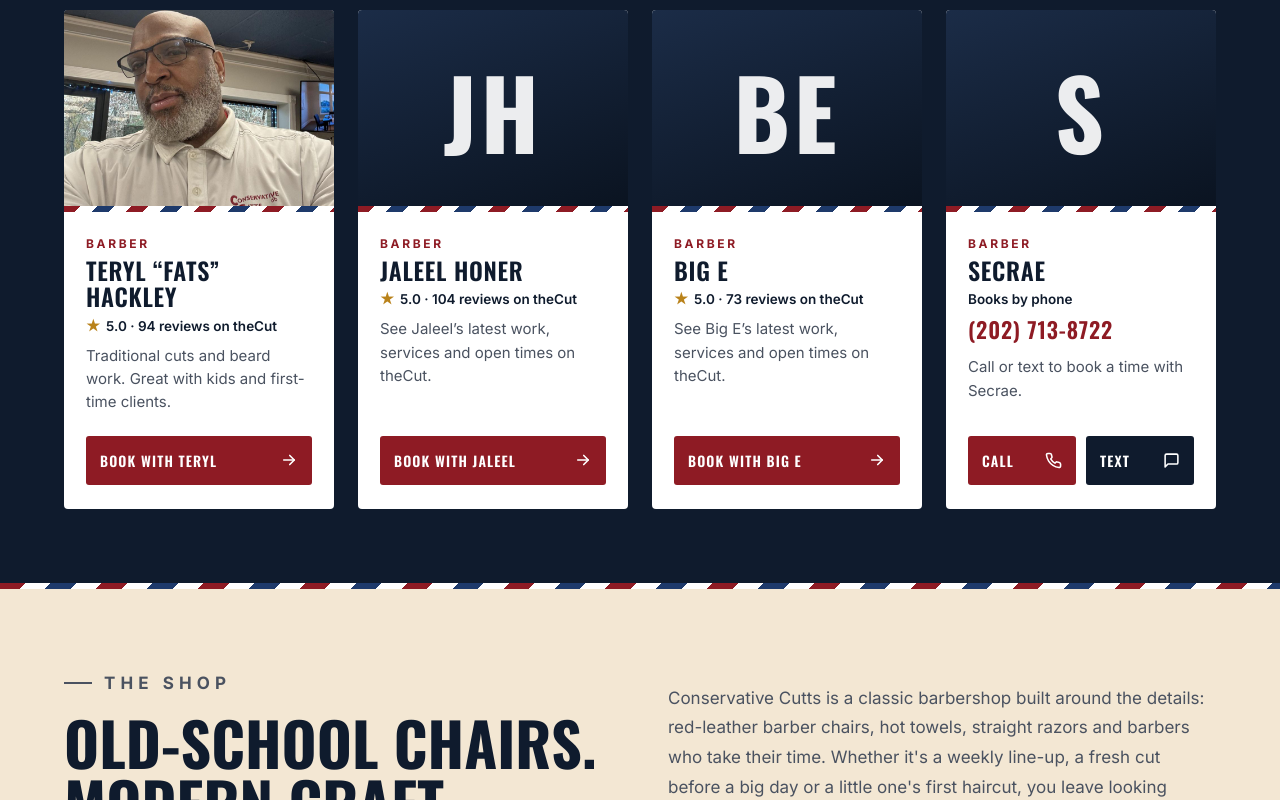
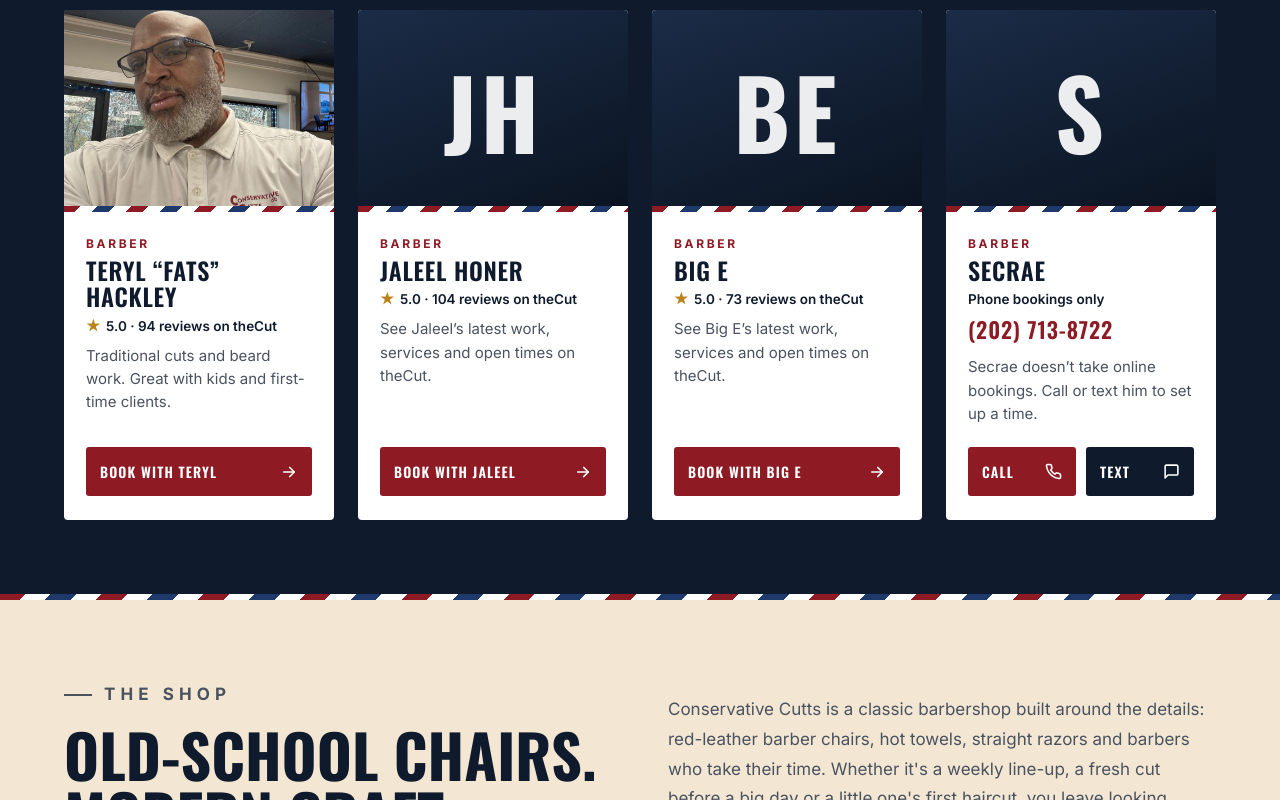
Before and after one commit to hwplummer-creator/conservative-cutts, a plain HTML site: page index.html in a window 1280 px wide. Shown: the part 2005-2805 px from the top of the page. Drawn offline with nearby package versions, Linux system fonts and the light colour scheme.

Commit message:
Add files via upload

```diff
--- a/index.html
+++ b/index.html
@@ -136,7 +136,7 @@
 </a>
 <div class="card card-phone">
 <div class="portrait"><span aria-hidden="true">S</span></div>
-<div class="card-body"><span class="role">BARBER</span><span class="card-name">Secrae</span><span class="card-rate">Books by phone</span><span class="card-phone-num"><a href="tel:+12027138722">(202) 713-8722</a></span><span class="bio">Call or text to book a time with Secrae.</span><span class="book"><a class="call-btn" href="tel:+12027138722" aria-label="Call Secrae at (202) 713-8722">CALL <svg aria-hidden="true" width="17" height="17" viewBox="0 0 24 24" fill="none" stroke="currentColor" stroke-width="2.2" stroke-linecap="round" stroke-linejoin="round"><path d="M22 16.9v3a2 2 0 0 1-2.2 2 19.8 19.8 0 0 1-8.6-3.1 19.5 19.5 0 0 1-6-6A19.8 19.8 0 0 1 2.1 4.2 2 2 0 0 1 4.1 2h3a2 2 0 0 1 2 1.7c.1.9.4 1.8.7 2.7a2 2 0 0 1-.5 2.1L8 9.8a16 16 0 0 0 6 6l1.3-1.3a2 2 0 0 1 2.1-.4c.9.3 1.8.6 2.7.7a2 2 0 0 1 1.7 2z"/></svg></a><a class="text-btn" href="sms:+12027138722" aria-label="Text Secrae at (202) 713-8722">TEXT <svg aria-hidden="true" width="17" height="17" viewBox="0 0 24 24" fill="none" stroke="currentColor" stroke-width="2.2" stroke-linecap="round" stroke-linejoin="round"><path d="M21 15a2 2 0 0 1-2 2H7l-4 4V5a2 2 0 0 1 2-2h14a2 2 0 0 1 2 2z"/></svg></a></span></div>
+<div class="card-body"><span class="role">BARBER</span><span class="card-name">Secrae</span><span class="card-rate">Phone bookings only</span><span class="card-phone-num"><a href="tel:+12027138722">(202) 713-8722</a></span><span class="bio">Secrae doesn’t take online bookings. Call or text him to set up a time.</span><span class="book"><a class="call-btn" href="tel:+12027138722" aria-label="Call Secrae at (202) 713-8722">CALL <svg aria-hidden="true" width="17" height="17" viewBox="0 0 24 24" fill="none" stroke="currentColor" stroke-width="2.2" stroke-linecap="round" stroke-linejoin="round"><path d="M22 16.9v3a2 2 0 0 1-2.2 2 19.8 19.8 0 0 1-8.6-3.1 19.5 19.5 0 0 1-6-6A19.8 19.8 0 0 1 2.1 4.2 2 2 0 0 1 4.1 2h3a2 2 0 0 1 2 1.7c.1.9.4 1.8.7 2.7a2 2 0 0 1-.5 2.1L8 9.8a16 16 0 0 0 6 6l1.3-1.3a2 2 0 0 1 2.1-.4c.9.3 1.8.6 2.7.7a2 2 0 0 1 1.7 2z"/></svg></a><a class="text-btn" href="sms:+12027138722" aria-label="Text Secrae at (202) 713-8722">TEXT <svg aria-hidden="true" width="17" height="17" viewBox="0 0 24 24" fill="none" stroke="currentColor" stroke-width="2.2" stroke-linecap="round" stroke-linejoin="round"><path d="M21 15a2 2 0 0 1-2 2H7l-4 4V5a2 2 0 0 1 2-2h14a2 2 0 0 1 2 2z"/></svg></a></span></div>
 </div>
 </div>
 </div>
```
